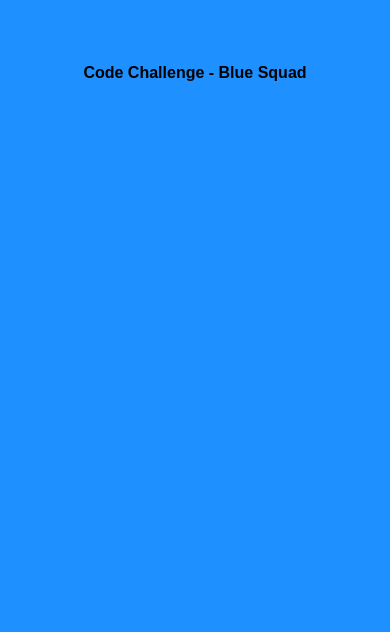
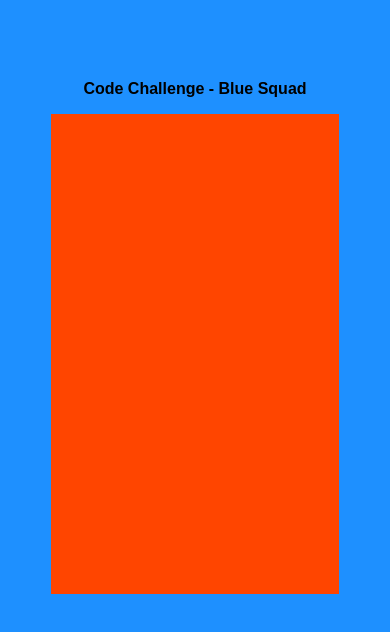
Before and after one commit to pacurtin/pokedex, a React (Create React App) app: page / in a window 390 px wide. Shown: the top 632 px of the page. Built offline with nearby package versions, Linux system fonts and the light colour scheme.

Commit message:
Device size responsive

```diff
--- a/src/App.js
+++ b/src/App.js
@@ -1,4 +1,5 @@
 import React from 'react';
+import Pokedex from "./Pokedex";
 
 function App() {
 
@@ -7,7 +8,7 @@ function App() {
       <div id="heading">
         Code Challenge - Blue Squad
       </div>
-
+      <Pokedex/>
     </div>
   );
 }
--- /dev/null
+++ b/src/Pokedex.css
@@ -0,0 +1,8 @@
+#device {
+    background:orangered;
+    width: 16em;
+    height: 28em;
+    margin: 0 auto;
+    padding: 1em;
+    text-align: center;
+}
--- /dev/null
+++ b/src/Pokedex.js
@@ -0,0 +1,15 @@
+import React from 'react';
+import "./Pokedex.css";
+
+function Pokedex(props) {
+
+  return (
+    <div id="container">
+      <div id="device">
+
+      </div>
+    </div>
+  );
+}
+
+export default Pokedex;
--- a/src/index.css
+++ b/src/index.css
@@ -1,10 +1,12 @@
 body {
-    margin:4em;
+    margin:1em;
     background: dodgerblue;
     text-align: center;
     font-family: Arial, serif;
 }
 
 #heading{
+    margin-top:5em;
+    margin-bottom:1em;
     font-weight: 700;
 }
```
